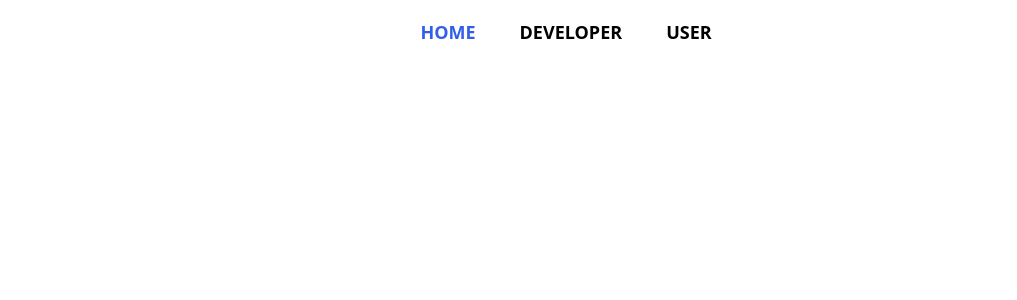
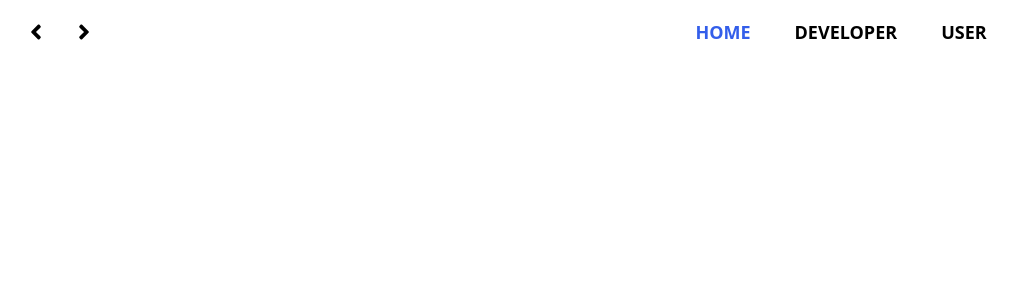
Before and after one commit to sakana9826/sakanaMusic, a Vue app: page / in a window 1280 px wide. Shown: the top 300 px of the page, without its empty margins (74-1091 px from the left). Built offline with nearby package versions, Linux system fonts and the light colour scheme.

Commit message:
新增前进后退按钮

```diff
--- a/package.json
+++ b/package.json
@@ -44,6 +44,7 @@
     "tailwindcss": "^3.4.3",
     "typescript": "~5.4.5",
     "vite": "^5.2.12",
+    "vite-plugin-svg-icons": "^2.0.1",
     "vitest": "^1.6.0",
     "vue-tsc": "^2.0.19"
   }
--- a/src/components/Navbar.vue
+++ b/src/components/Navbar.vue
@@ -1,8 +1,11 @@
 <script setup lang="ts">
-import { RouterLink, useRoute } from 'vue-router'
+import { RouterLink, useRoute, useRouter } from 'vue-router'
 import { ref, watch } from 'vue'
+import ButtonIcon from '@/components/ButtonIcon.vue'
+import SvgIcon from '@/components/SvgIcon.vue'
 
 const route = useRoute()
+const router = useRouter()
 const showNavbar = ref(true)
 
 watch(() => route.path,
@@ -18,8 +21,8 @@ function shouldShowNavbar(path: string) {
 }
 
 function go(this: any, where: string) {
-  if (where === 'back') this.$router.go(-1)
-  else this.$router.go(1)
+  if (where === 'back') router.go(-1)
+  else router.go(1)
 }
 
 function toGitHub() {
@@ -33,8 +36,15 @@ function toSettings(this: any) {
 
 <template>
   <div v-show="showNavbar">
-<!--  <div v-show="true">-->
     <nav>
+      <div class="navigation-buttons">
+        <button-icon @click="go('back')">
+          <svg-icon name="arrow-left" />
+        </button-icon>
+        <button-icon @click="go('forward')">
+          <svg-icon name="arrow-right" />
+        </button-icon>
+      </div>
       <div class="navigation-links">
         <RouterLink to="/" :class="{ active: $route.name === 'home' }">Home</RouterLink>
         <RouterLink to="/developers" :class="{ active: $route.name === 'developers' }">developer</RouterLink>
@@ -110,6 +120,7 @@ nav {
     color: var(--color-primary);
   }
 }
+
 @media (max-width: 1336px) {
   nav {
     padding: 0 max(5vw, 90px);
@@ -122,10 +133,22 @@ nav {
   }
 }
 
-
 @media (max-width: 970px) {
   .navigation-buttons {
     flex: unset;
   }
 }
+
+.navigation-buttons {
+  flex: 1;
+  display: flex;
+  align-items: center;
+  .svg-icon {
+    height: 24px;
+    width: 24px;
+  }
+  button {
+    -webkit-app-region: no-drag;
+  }
+}
 </style>
--- a/src/components/SvgIcon.vue
+++ b/src/components/SvgIcon.vue
@@ -1,32 +1,50 @@
-<!--<template>-->
-<!--  <svg :class="svgClass" aria-hidden="true">-->
-<!--    <use :xlink:href="iconName" />-->
-<!--  </svg>-->
-<!--</template>-->
+<template>
+  <svg :class="svgClass" aria-hidden="true">
+    <use :xlink:href="symbolId" :fill="color" />
+  </svg>
+</template>
 
-<!--<script setup lang="ts">-->
-<!--import { computed } from 'vue'-->
+<script lang="ts">
+import { defineComponent, computed } from 'vue'
 
-<!--const props = withDefaults(defineProps<{-->
-<!--  iconClass: string;-->
-<!--  className?: string;-->
-<!--}>(), { className: '' })-->
+export default defineComponent({
+  name: 'SvgIcon',
+  props: {
+    prefix: {
+      type: String,
+      default: 'icon',
+    },
+    name: {
+      type: String,
+      required: true,
+    },
+    color: {
+      type: String,
+      default: '#333',
+    },
+    className: {
+      type: String,
+      default: '',
+    },
+  },
+  computed: {
+    svgClass() {
+      if (this.className) {
+        return 'svg-icon ' + this.className;
+      } else {
+        return 'svg-icon';
+      }
+    },
+  },
+  setup(props) {
+    const symbolId = computed(() => `#${props.prefix}-${props.name}`)
+    return { symbolId }
+  },
+})
+</script>
 
-<!--const iconName = computed(() => {-->
-<!--  return `#icon-${this.iconClass}`-->
-<!--})-->
-
-<!--const svgClass = computed(() => {-->
-<!--  if (this.className) {-->
-<!--    return 'svg-icon ' + this.className-->
-<!--  } else {-->
-<!--    return 'svg-icon'-->
-<!--  }-->
-<!--})-->
-<!--</script>-->
-
-<!--<style scoped>-->
-<!--.svg-icon {-->
-<!--  fill: currentColor;-->
-<!--}-->
-<!--</style>-->
+<style scoped>
+.svg-icon {
+  fill: currentColor;
+}
+</style>
--- a/src/main.ts
+++ b/src/main.ts
@@ -5,6 +5,7 @@ import '@/assets/css/main.css'
 import '@/assets/css/global.scss';
 import App from './App.vue'
 import router from './router'
+import 'virtual:svg-icons-register'
 
 const app = createApp(App)
 
--- a/vite.config.ts
+++ b/vite.config.ts
@@ -1,12 +1,18 @@
 import { fileURLToPath, URL } from 'node:url'
 
 import { defineConfig } from 'vite'
+import path from 'path';
+import { createSvgIconsPlugin } from 'vite-plugin-svg-icons';
 import vue from '@vitejs/plugin-vue'
 
 // https://vitejs.dev/config/
 export default defineConfig({
   plugins: [
     vue(),
+    createSvgIconsPlugin({
+      iconDirs: [path.resolve(process.cwd(), 'src/assets/icons')],
+      symbolId: 'icon-[dir]-[name]',
+    }),
   ],
   resolve: {
     alias: {
```
Also changed, not shown: 1 other file (tests, documents, lock files or other folders).
